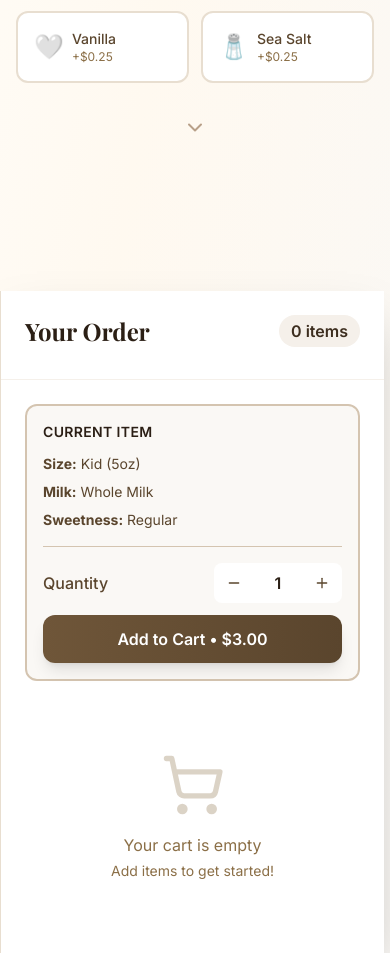
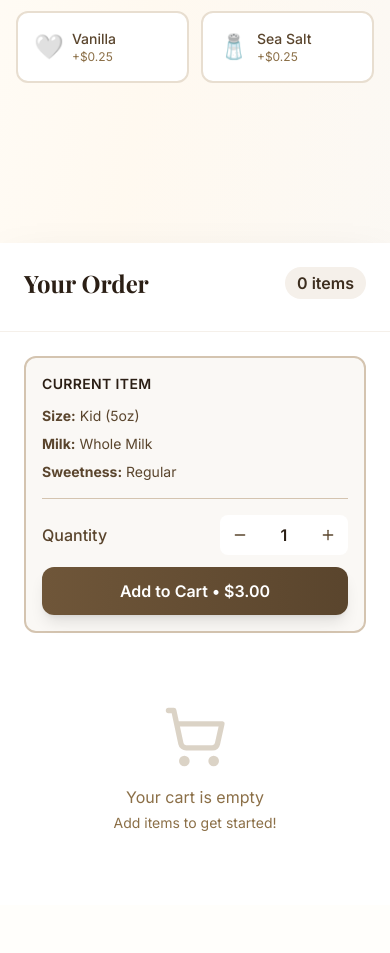
Before and after one commit to yuvaanshourya/sofol-chocolate, a Next.js app: page /hot-chocolate/customize in a window 390 px wide. Shown: the part 1369-2322 px from the top of the page. After the commit the page ends 2274 px from the top, so only its background shows below. Built offline with nearby package versions, Linux system fonts and the light colour scheme.

Commit message:
Update Zelle QR with payment URL, add Zelle logo to tab, fix mobile UI issues

```diff
--- a/app/checkout/page.tsx
+++ b/app/checkout/page.tsx
@@ -105,12 +105,16 @@ export default function CheckoutPage() {
           <div className="flex gap-2 mb-6">
             <button
               onClick={() => setPaymentMethod('zelle')}
-              className={`flex-1 py-3 px-4 rounded-xl font-semibold transition-all ${
+              className={`flex-1 py-3 px-4 rounded-xl font-semibold transition-all flex items-center justify-center gap-2 ${
                 paymentMethod === 'zelle'
                   ? 'bg-chocolate-700 text-white shadow-lg'
                   : 'bg-chocolate-100 text-chocolate-700 hover:bg-chocolate-200'
               }`}
             >
+              <svg width="20" height="20" viewBox="0 0 24 24" fill="none" xmlns="http://www.w3.org/2000/svg">
+                <path d="M12 2L2 7L12 12L22 7L12 2Z" fill="currentColor"/>
+                <path d="M2 17L12 22L22 17L12 12L2 17Z" fill="currentColor"/>
+              </svg>
               Zelle
             </button>
             <button
--- a/components/CustomizationPanel.tsx
+++ b/components/CustomizationPanel.tsx
@@ -3,7 +3,7 @@
 import { useState } from 'react';
 import { motion, AnimatePresence } from 'framer-motion';
 import { useRouter } from 'next/navigation';
-import { ShoppingCart, Minus, Plus, ArrowLeft, ChevronDown } from 'lucide-react';
+import { ShoppingCart, Minus, Plus, ArrowLeft } from 'lucide-react';
 import { productConfig, calculateItemPrice } from '@/config/products';
 import { useCartStore } from '@/store/cartStore';
 import { formatPrice } from '@/lib/utils';
@@ -178,20 +178,11 @@ export default function CustomizationPanel() {
             ))}
           </div>
         </Section>
-
-            {/* Visual indicator to scroll */}
-            <motion.div
-              className="flex justify-center mb-6"
-              animate={{ y: [0, 10, 0] }}
-              transition={{ duration: 2, repeat: Infinity }}
-            >
-              <ChevronDown className="w-6 h-6 text-chocolate-400" />
-            </motion.div>
           </div>
         </div>
 
-        {/* Right Sidebar - Cart (Fixed) */}
-        <div className="w-96 bg-white border-l border-chocolate-200 shadow-2xl overflow-y-auto">
+        {/* Right Sidebar - Cart (Fixed on desktop, centered on mobile) */}
+        <div className="w-full lg:w-96 bg-white lg:border-l border-chocolate-200 shadow-2xl overflow-y-auto">
           <div className="sticky top-0 bg-white z-10 border-b border-chocolate-100 p-6">
             <div className="flex items-center justify-between mb-2">
               <h2 className="text-2xl font-serif font-bold text-chocolate-900">Your Order</h2>
--- a/components/HeroSection.tsx
+++ b/components/HeroSection.tsx
@@ -9,7 +9,7 @@ export default function HeroSection() {
   const router = useRouter();
 
   return (
-    <div className="h-screen flex items-center justify-center bg-gradient-to-br from-cream-50 via-cream-100 to-chocolate-50 px-4 lg:px-8 py-4 lg:py-8 relative overflow-hidden">
+    <div className="h-screen flex items-center justify-center bg-gradient-to-br from-cream-50 via-cream-100 to-chocolate-50 px-4 lg:px-8 py-8 sm:py-4 lg:py-8 relative overflow-hidden">
       {/* Decorative background elements */}
       <div className="absolute inset-0 overflow-hidden pointer-events-none">
         <motion.div
--- a/components/ZelleQRCode.tsx
+++ b/components/ZelleQRCode.tsx
@@ -3,6 +3,7 @@
 import { QRCodeSVG } from 'qrcode.react';
 
 export default function ZelleQRCode() {
+  const zellePaymentUrl = 'https://enroll.zellepay.com/qr-codes/?data=eyJuYW1lIjoiVklTSEFLIE4gQVNIT0tBIiwidG9rZW4iOiJ2aXNoYWtuYWdAbWUuY29tIiwiYWN0aW9uIjoicGF5bWVudCJ9';
   const zelleRecipient = 'vishaknag@me.com';
 
   return (
@@ -12,7 +13,7 @@ export default function ZelleQRCode() {
       </p>
       <div className="bg-white p-3 sm:p-4 rounded-xl inline-block shadow-md">
         <QRCodeSVG
-          value={zelleRecipient}
+          value={zellePaymentUrl}
           size={200}
           level="H"
           includeMargin={true}
```
